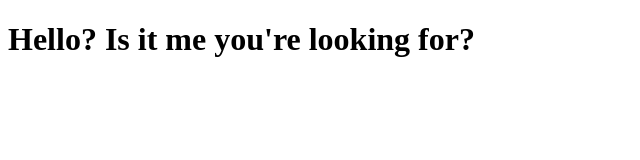
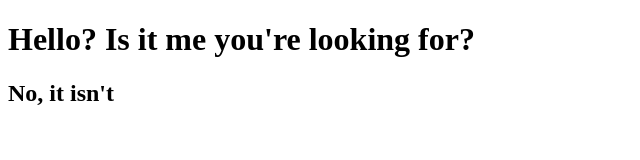
Before and after one commit to mquint18/BootcampTest1, a plain HTML site: page index.html in a window 1280 px wide. Shown: the whole page, without its empty margins (0-640 px from the left). Drawn offline with Linux system fonts and the light colour scheme.

Commit message:
new update

```diff
--- a/index.html
+++ b/index.html
@@ -9,6 +9,7 @@
 
 <body>
     <h1>Hello? Is it me you're looking for?</h1>
+    <h2>No, it isn't</h2>
 </body>
 
 </html>
```
